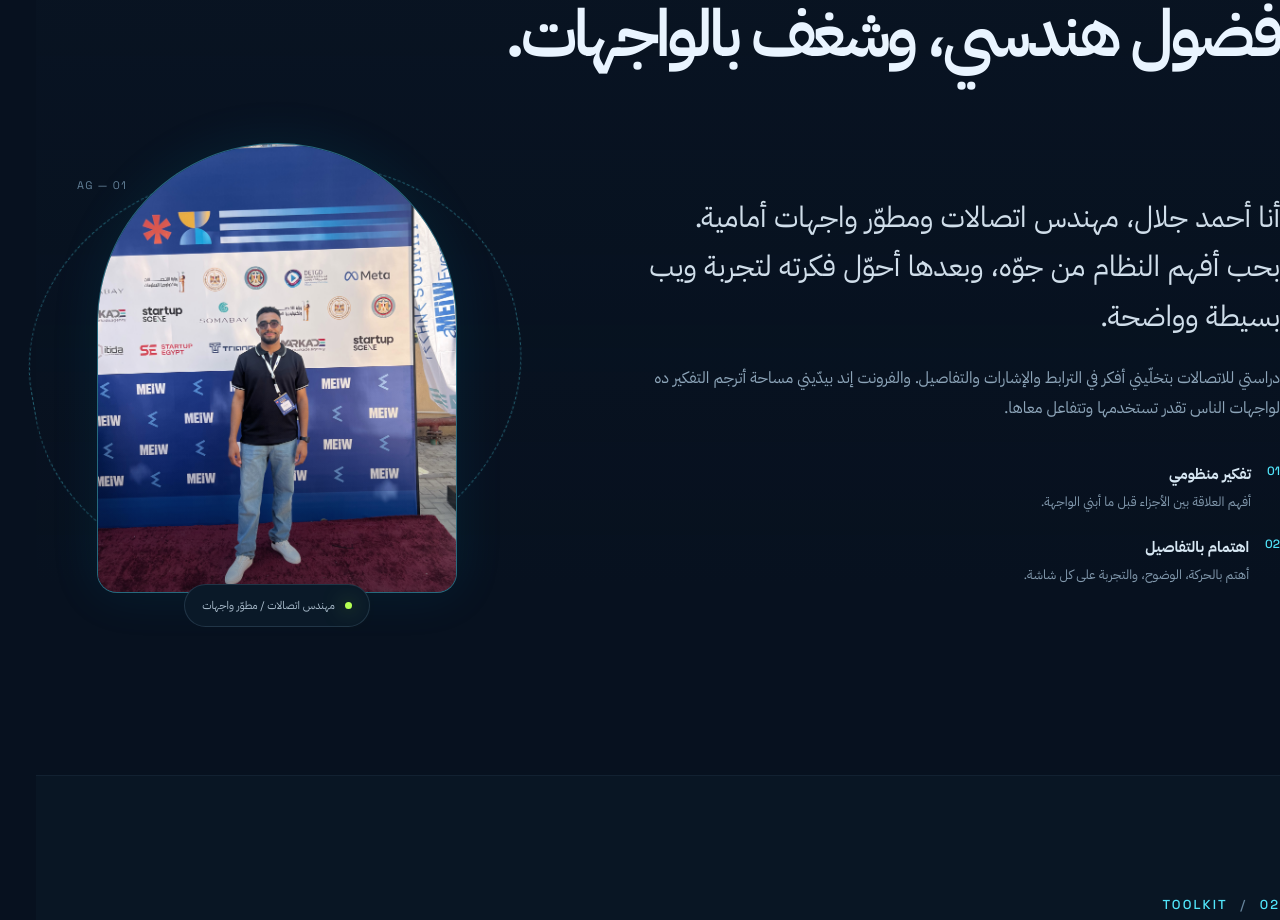
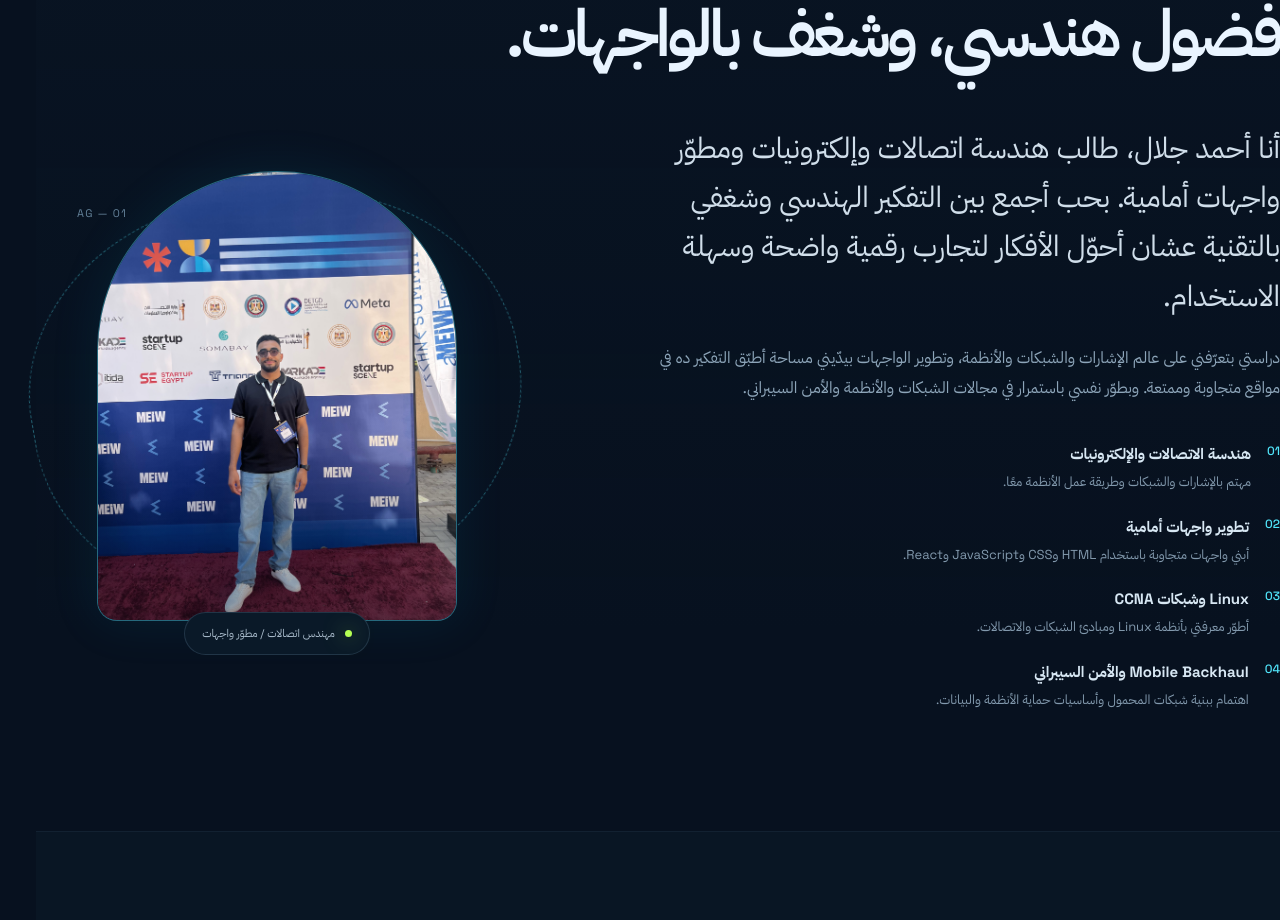
Before and after one commit to ahmed123-am/portfolio, a React (Vite) app: page / in a window 1280 px wide. Shown: the part 1040-1960 px from the top of the page. Built offline with nearby package versions, Linux system fonts and the light colour scheme.

Commit message:
Update about section

```diff
--- a/src/App.jsx
+++ b/src/App.jsx
@@ -50,6 +50,7 @@ function Hero({ lang }) {
         </div>
         <Robot lang={lang} />
       </div>
+
     </section>
   );
 }
@@ -62,11 +63,13 @@ function About({ lang }) {
         <div className="section-heading reveal"><p className="section-index">01 <span>/</span> ABOUT</p><h2>{ar ? "فضول هندسي، وشغف بالواجهات." : "Engineering curiosity. Interface craft."}</h2></div>
         <div className="about-grid">
           <div className="about-copy reveal">
-            <p className="about-lead">{ar ? "أنا أحمد جلال، مهندس اتصالات ومطوّر واجهات أمامية. بحب أفهم النظام من جوّه، وبعدها أحوّل فكرته لتجربة ويب بسيطة وواضحة." : "I'm Ahmed Galal, a communications engineer and front-end developer. I like understanding how a system works, then turning its ideas into clear, approachable web experiences."}</p>
-            <p className="about-secondary">{ar ? "دراستي للاتصالات بتخلّيني أفكر في الترابط والإشارات والتفاصيل. والفرونت إند بيدّيني مساحة أترجم التفكير ده لواجهات الناس تقدر تستخدمها وتتفاعل معاها." : "Communications engineering shapes how I think about systems, signals, and detail. Front-end development lets me turn that thinking into interfaces people can use and enjoy."}</p>
+            <p className="about-lead">{ar ? "أنا أحمد جلال، طالب هندسة اتصالات وإلكترونيات ومطوّر واجهات أمامية. بحب أجمع بين التفكير الهندسي وشغفي بالتقنية عشان أحوّل الأفكار لتجارب رقمية واضحة وسهلة الاستخدام." : "I'm Ahmed Galal, a Communications and Electronics Engineering student and front-end developer. I enjoy combining engineering thinking with my passion for technology to turn ideas into clear, easy-to-use digital experiences."}</p>
+            <p className="about-secondary">{ar ? "دراستي بتعرّفني على عالم الإشارات والشبكات والأنظمة، وتطوير الواجهات بيدّيني مساحة أطبّق التفكير ده في مواقع متجاوبة وممتعة. وبطوّر نفسي باستمرار في مجالات الشبكات والأنظمة والأمن السيبراني." : "My studies introduce me to signals, networks, and connected systems, while front-end development lets me apply that thinking to responsive, enjoyable websites. I'm also growing my knowledge of networking, operating systems, and cybersecurity."}</p>
             <div className="about-points">
-              <div className="about-point"><span className="point-icon">01</span><div><strong>{ar ? "تفكير منظومي" : "Systems thinking"}</strong><span>{ar ? "أفهم العلاقة بين الأجزاء قبل ما أبني الواجهة." : "I look at how the pieces connect before shaping the UI."}</span></div></div>
-              <div className="about-point"><span className="point-icon">02</span><div><strong>{ar ? "اهتمام بالتفاصيل" : "Care for detail"}</strong><span>{ar ? "أهتم بالحركة، الوضوح، والتجربة على كل شاشة." : "I care about motion, clarity, and how each screen feels."}</span></div></div>
+              <div className="about-point"><span className="point-icon">01</span><div><strong>{ar ? "هندسة الاتصالات والإلكترونيات" : "Communications & Electronics"}</strong><span>{ar ? "مهتم بالإشارات والشبكات وطريقة عمل الأنظمة معًا." : "Interested in signals, networks, and how systems work together."}</span></div></div>
+              <div className="about-point"><span className="point-icon">02</span><div><strong>{ar ? "تطوير واجهات أمامية" : "Front-end development"}</strong><span>{ar ? "أبني واجهات متجاوبة باستخدام HTML وCSS وJavaScript وReact." : "I build responsive interfaces with HTML, CSS, JavaScript, and React."}</span></div></div>
+              <div className="about-point"><span className="point-icon">03</span><div><strong>{ar ? "Linux وشبكات CCNA" : "Linux & CCNA networking"}</strong><span>{ar ? "أطوّر معرفتي بأنظمة Linux ومبادئ الشبكات والاتصالات." : "Building my knowledge of Linux systems and CCNA networking fundamentals."}</span></div></div>
+              <div className="about-point"><span className="point-icon">04</span><div><strong>{ar ? "Mobile Backhaul والأمن السيبراني" : "Mobile Backhaul & Cybersecurity"}</strong><span>{ar ? "اهتمام ببنية شبكات المحمول وأساسيات حماية الأنظمة والبيانات." : "Interested in mobile network infrastructure and the fundamentals of protecting systems and data."}</span></div></div>
             </div>
           </div>
           <div className="portrait-wrap reveal">
```
